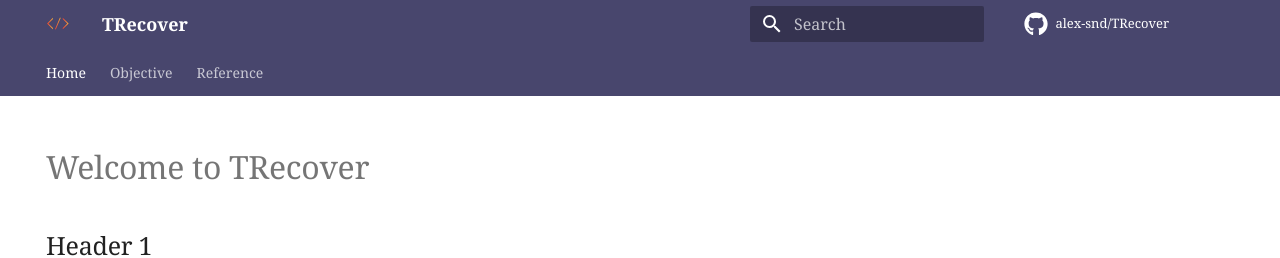
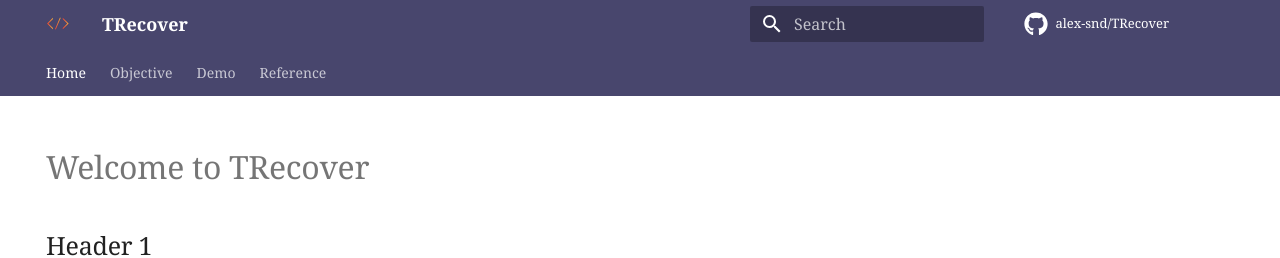
Before and after one commit to alex-snd/TRecover, an MkDocs documentation site: the page built from docs/index.md, in a window 1280 px wide. Shown: the top 258 px of the page. Built offline with MkDocs 1.6.1 and Material for MkDocs 9.7.7, drawn with Linux system fonts in a browser that asks for light colours; some web fonts are replaced; comment, search, counter and statistics services are not loaded.

Commit message:
Add demo page

```diff
--- a/mkdocs.yml
+++ b/mkdocs.yml
@@ -103,6 +103,7 @@ nav:
   - Home: index.md
   - Objective:
     - objective.md
+  - Demo: https://huggingface.co/spaces/alex-snd/TRecover
   - Reference:
     - CLI:
       - src/trecover/app/cli/index.md
```
